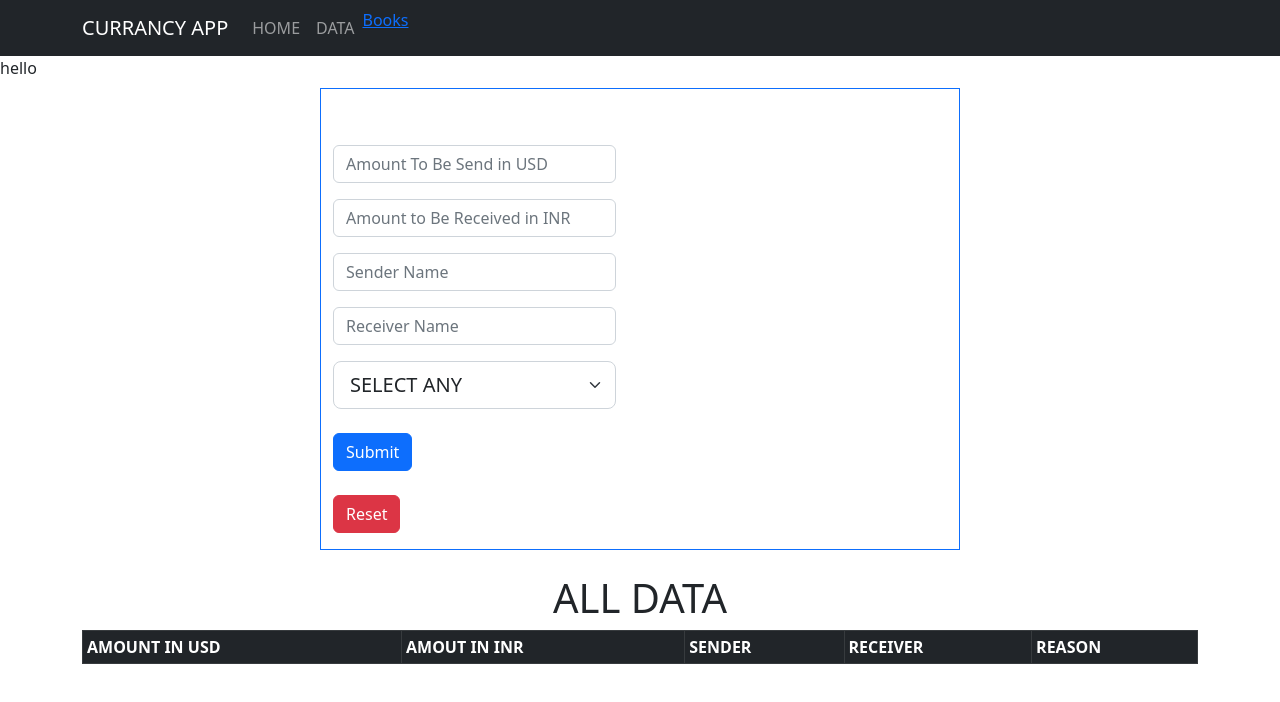
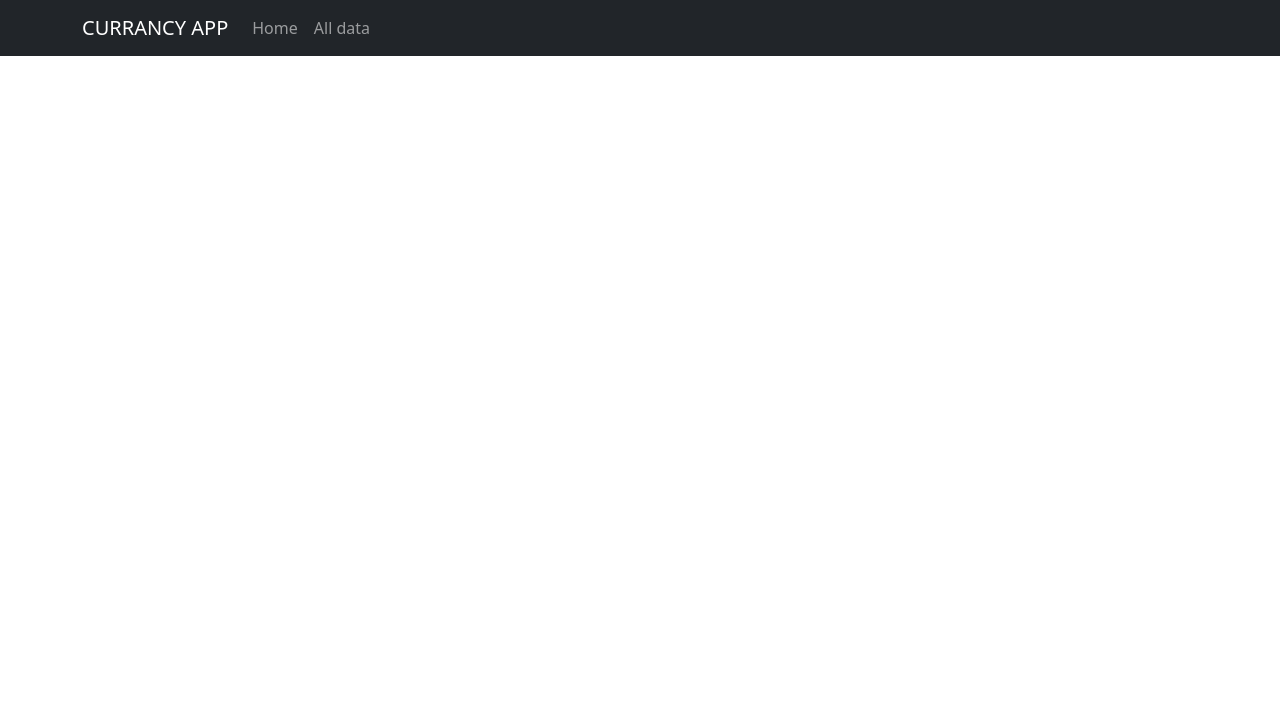
Before and after one commit to mujeeb7020/currancy-app, a React (Create React App) app: page /books in a window 1280 px wide. Shown: the top 702 px of the page. Built offline with nearby package versions, Linux system fonts and the light colour scheme.

Commit message:
last committ

```diff
--- /dev/null
+++ b/src/AllData.js
@@ -0,0 +1,72 @@
+import React, { useEffect } from "react";
+import { useState } from "react";
+
+import {  Table } from "react-bootstrap";
+
+// get local data
+const getLocalItems = () => {
+  let list = localStorage.getItem("lists");
+
+  if (list) {
+    return JSON.parse(localStorage.getItem("lists"));
+  } else {
+    return [];
+  }
+};
+
+const AllData = () => {
+  const [data, setData] = useState([]);
+
+
+
+  useEffect(() => {
+    setData(getLocalItems());
+  }, []);
+
+
+
+  return (
+    <>
+      <div>
+        <h1 className="text-center mt-4">ALL DATA</h1>
+        <div className="container">
+          <Table
+            className="table table-bordered"
+            striped
+            bordered
+            hover
+            size="sm"
+          >
+            <thead className="table-dark">
+              <tr>
+                {/* <th>#</th> */}
+                <th>AMOUNT IN USD</th>
+                <th>AMOUT IN INR </th>
+                <th>SENDER</th>
+                <th>RECEIVER</th>
+                <th>REASON</th>
+              </tr>
+            </thead>
+            <tbody>
+              {data.map((elem, indx) => {
+                return (
+                  <>
+                    <tr>
+                      <td>{elem.usd}</td>
+                      <td>{elem.inr}</td>
+                      <td>{elem.sender}</td>
+                      <td>{elem.receiver}</td>
+                      <td>{elem.drop}</td>
+                    </tr>
+                  </>
+                );
+              })}
+            </tbody>
+          </Table>
+        </div>
+      </div>
+    </>
+  );
+};
+
+export default AllData;
--- a/src/App.js
+++ b/src/App.js
@@ -1,17 +1,21 @@
 import logo from "./logo.svg";
 import "./App.css";
+import NavBar from "./NavBar";
 import Money from "./Money.js";
-import NavBar from "./NavBar.js";
-import Books from "./Pages/Books";
-import { Routes, Route, Link } from "react-router-dom";
+import { BrowserRouter, Routes, Route, Link } from "react-router-dom";
+import AllData from "./AllData";
 
 function App() {
   return (
     <>
       <NavBar />
-      <Money />
+      <BrowserRouter>
+        <Routes>
+          <Route path="/home" element={<Money />} exact />
 
-
+          <Route path="/alldata" element={<AllData />} exact />
+        </Routes>
+      </BrowserRouter>
     </>
   );
 }
--- a/src/Money.js
+++ b/src/Money.js
@@ -1,9 +1,8 @@
 import React, { useEffect } from "react";
 import { useState } from "react";
-
 import { Container, Nav, Navbar, Button, Form, Table } from "react-bootstrap";
 
-// get local data
+// here i am geeting local data
 const getLocalItems = () => {
   let list = localStorage.getItem("lists");
 
@@ -15,14 +14,11 @@ const getLocalItems = () => {
 };
 
 const Money = () => {
-  const [usd, setUsd] = useState(null);
-  const [inr, setInr] = useState(null);
+  const [usd, setUsd] = useState();
+  const [inr, setInr] = useState(0);
   const [sender, setSender] = useState("");
   const [receiver, setReceiver] = useState("");
   const [drop, setDrop] = useState("");
-  const [data, setData] = useState(getLocalItems());
-
-  // const[newdata,setNewdata]=useState("");
 
   const formSubmit = (e) => {
     e.preventDefault();
@@ -34,117 +30,93 @@ const Money = () => {
       receiver: receiver,
       drop: drop,
     };
+    localStorage.setItem( "lists", JSON.stringify([...getLocalItems(),allInfo]));
 
-    setData([...data, allInfo]);
-
-    setInr(null);
-    setUsd(null);
-    setSender("");
-    setReceiver("")
-    setDrop([])
-
-
-
-
+    removeItems();
   };
 
-
-
-  useEffect(() => {
-    localStorage.setItem("lists", JSON.stringify(data));
-  }, [data]);
-
-  // remove Data
-
   const removeItems = () => {
-    // localStorage.removeItem("lists");
-    setData([]);
+    setInr(0);
+    setUsd(0);
+    setSender("");
+    setReceiver("");
+    setDrop([]);
   };
 
   const ConvertUsdToRupee = (value) => {
+    setUsd(value);
     setTimeout(() => {
       setInr(value * 80);
     }, 2000);
-
   };
 
-  // reflect the amount from USD to INR
-
-  // function calculate(e){
-  // let val  = e.target.value;
-  // setUsd(val);
-  // //update inr
-  // let result = 0;
-  // result = val*80;
-  // setInr(result);
-  // }
   return (
     <>
       <div className="container mt-2 pt-2 border border-primary col-6">
-        <div className="row  mt-5 col-6  ">
+        <h1 className="text-center">CONVERT THE CURRANCY</h1>
 
-          <Form  onSubmit={formSubmit}>
-
+        <div className="row text-center  mt-5 col-6  ">
+          <Form onSubmit={formSubmit}>
             {/* 1st text field */}
 
             <Form.Group
-              onChange={(e) => setUsd(e.target.value)}
-              value={usd}
+              // onChange={(e) => setUsd(e.target.value)}
+              // value={usd}
               className="mb-3"
               controlId="formBasicEmail"
             >
               <Form.Control
+                min={0}
                 value={usd}
+                type="number"
                 onChange={(e) => ConvertUsdToRupee(e.target.value)}
-                type="text"
                 placeholder="Amount To Be Send in USD"
               />
             </Form.Group>
 
-
             {/* 2nd textfield */}
 
             <Form.Group
-              value={inr}
-              onChange={(e) => setInr(e.target.value)}
+              // value={inr}
               className="mb-3 "
               controlId="formBasicPassword"
             >
               <Form.Control
                 value={inr}
-                onChange={(e) => setInr(e.target.value)}
-                type="text"
-                // disabled={true}
+                type="number"
+                disabled={true}
                 placeholder="Amount to Be Received in INR"
               />
             </Form.Group>
 
-
             {/* 3rd text field */}
 
-            <Form.Group
+            <Form.Group className="mb-3" controlId="formBasicEmail">
+              <Form.Control
+                type="text"
+                placeholder="Sender Name"
                 onChange={(e) => setSender(e.target.value)}
                 value={sender}
-              className="mb-3"
-              controlId="formBasicEmail"
-            >
-              <Form.Control type="text" placeholder="Sender Name" />
+              />
             </Form.Group>
 
             {/* 4th text field */}
-            <Form.Group
+            <Form.Group className="mb-3" controlId="formBasicEmail">
+              <Form.Control
+                type="text"
+                placeholder="Receiver Name"
+                value={receiver}
                 onChange={(e) => setReceiver(e.target.value)}
-              value={receiver}
-              className="mb-3"
-              controlId="formBasicEmail"
-            >
-              <Form.Control type="text" placeholder="Receiver Name" />
+              />
             </Form.Group>
-
 
             {/* 5th text field(dropdown) */}
 
-            <Form.Select onChange={(e) => setDrop(e.target.value)} size="lg">
+            <Form.Select
+              value={drop}
+              onChange={(e) => setDrop(e.target.value)}
+              size="lg"
+            >
               <option>SELECT ANY</option>
               <option>DAILY NEEDS</option>
               <option>SCHOOL FEE</option>
@@ -158,51 +130,11 @@ const Money = () => {
                 Submit
               </Button>
               <br /> <br />
-              <Button onClick={removeItems} variant="danger" type="submit">
+              <Button onClick={removeItems} variant="danger">
                 Reset
               </Button>
             </div>
           </Form>
-        </div>
-      </div>
-
-      <div>
-        <h1 className="text-center mt-4">ALL DATA</h1>
-        <div className="container">
-          <Table
-            className="table table-bordered"
-            striped
-            bordered
-            hover
-            size="sm"
-          >
-            <thead className="table-dark">
-              <tr>
-                {/* <th>#</th> */}
-                <th>AMOUNT IN USD</th>
-                <th>AMOUT IN INR </th>
-                <th>SENDER</th>
-                <th>RECEIVER</th>
-                <th>REASON</th>
-              </tr>
-            </thead>
-            <tbody>
-              {data.map((elem, id) => {
-                console.log(elem,"elemnet");
-                return (
-                  <>
-                    <tr>
-                      <td>{elem.usd}</td>
-                      <td>{elem.inr}</td>
-                      <td>{elem.sender}</td>
-                      <td>{elem.receiver}</td>
-                      <td>{elem.drop}</td>
-                    </tr>
-                  </>
-                );
-              })}
-            </tbody>
-          </Table>
         </div>
       </div>
     </>
--- a/src/NavBar.js
+++ b/src/NavBar.js
@@ -2,30 +2,23 @@ import React from 'react'
 import Nav from "react-bootstrap/Nav";
 import Navbar from "react-bootstrap/Navbar";
 import Container from "react-bootstrap/Container";
-import { Link, Route, Routes } from 'react-router-dom';
-import Books from './Pages/Books';
+
 const NavBar = () => {
   return (
-    <div>
-        <Navbar bg="dark" variant="dark">
-          <Container>
-            <Navbar.Brand href="#home">CURRANCY APP</Navbar.Brand>
-            <Nav className="me-auto" variant="dark" bg="dark">
-              <Nav.Link  to="/books">HOME</Nav.Link>
-              <Nav.Link  to="/">DATA</Nav.Link>
+    <>
+     <Navbar bg="dark" variant="dark">
+        <Container>
+          <Navbar.Brand >CURRANCY APP</Navbar.Brand>  {/*href="home"*/ }
+          <Nav className="me-auto">
+            <Nav.Link href="home">Home</Nav.Link>
+            <Nav.Link href="alldata">All data</Nav.Link>
 
+          </Nav>
+        </Container>
+      </Navbar>
+    </>
+  )
 
-            <Link to="/books">Books</Link>
-
-            </Nav>
-          </Container>
-        </Navbar>
-
-        <Routes>
-        <Route path="/books" element={<Books />}></Route>
-      </Routes>
-    </div>
-  )
 }
 
 export default NavBar;
--- a/src/Pages.js
+++ /dev/null
@@ -1 +0,0 @@
-rafce
--- a/src/Pages/Books.js
+++ /dev/null
@@ -1,11 +0,0 @@
-import React from 'react'
-
-const Books = () => {
-  return (
-    <div>
-        <p1>hello</p1>
-    </div>
-  )
-}
-
-export default Books;
--- a/src/index.js
+++ b/src/index.js
@@ -1,18 +1,15 @@
-import React from 'react';
-import ReactDOM from 'react-dom/client';
-import './index.css';
-import App from './App';
-import 'bootstrap/dist/css/bootstrap.min.css';
-import {BrowserRouter} from 'react-router-dom'
-import reportWebVitals from './reportWebVitals';
+import React from "react";
+import ReactDOM from "react-dom/client";
+import "./index.css";
+import App from "./App";
+import "bootstrap/dist/css/bootstrap.min.css";
+import reportWebVitals from "./reportWebVitals";
 
-const root = ReactDOM.createRoot(document.getElementById('root'));
+const root = ReactDOM.createRoot(document.getElementById("root"));
 root.render(
-  <BrowserRouter>
-    <React.StrictMode>
-      <App />
-    </React.StrictMode>
-  </BrowserRouter>
+  <React.StrictMode>
+    <App />
+  </React.StrictMode>
 );
 
 // If you want to start measuring performance in your app, pass a function
```
Lines whose indentation alone changed are shown as unchanged.
